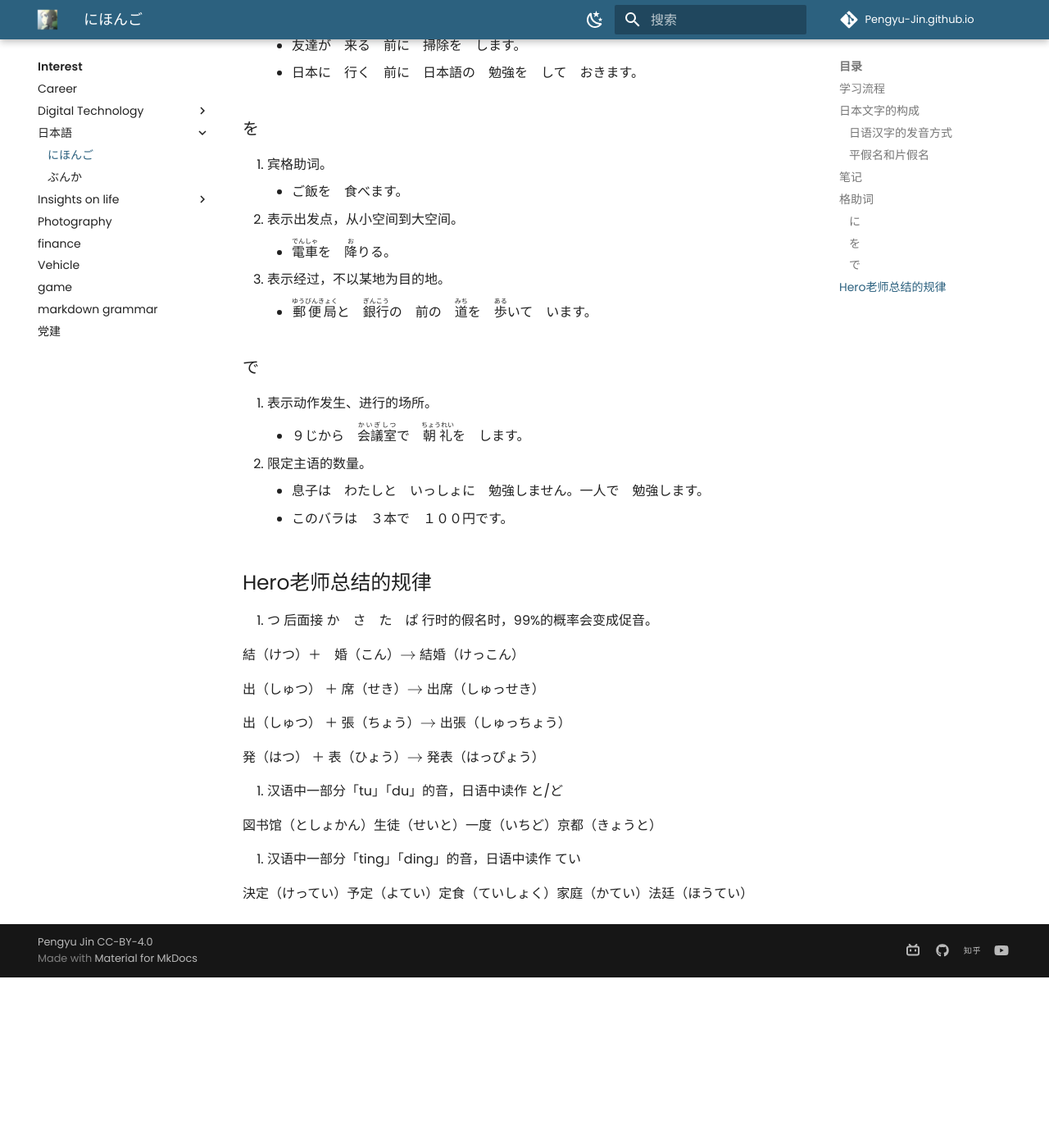
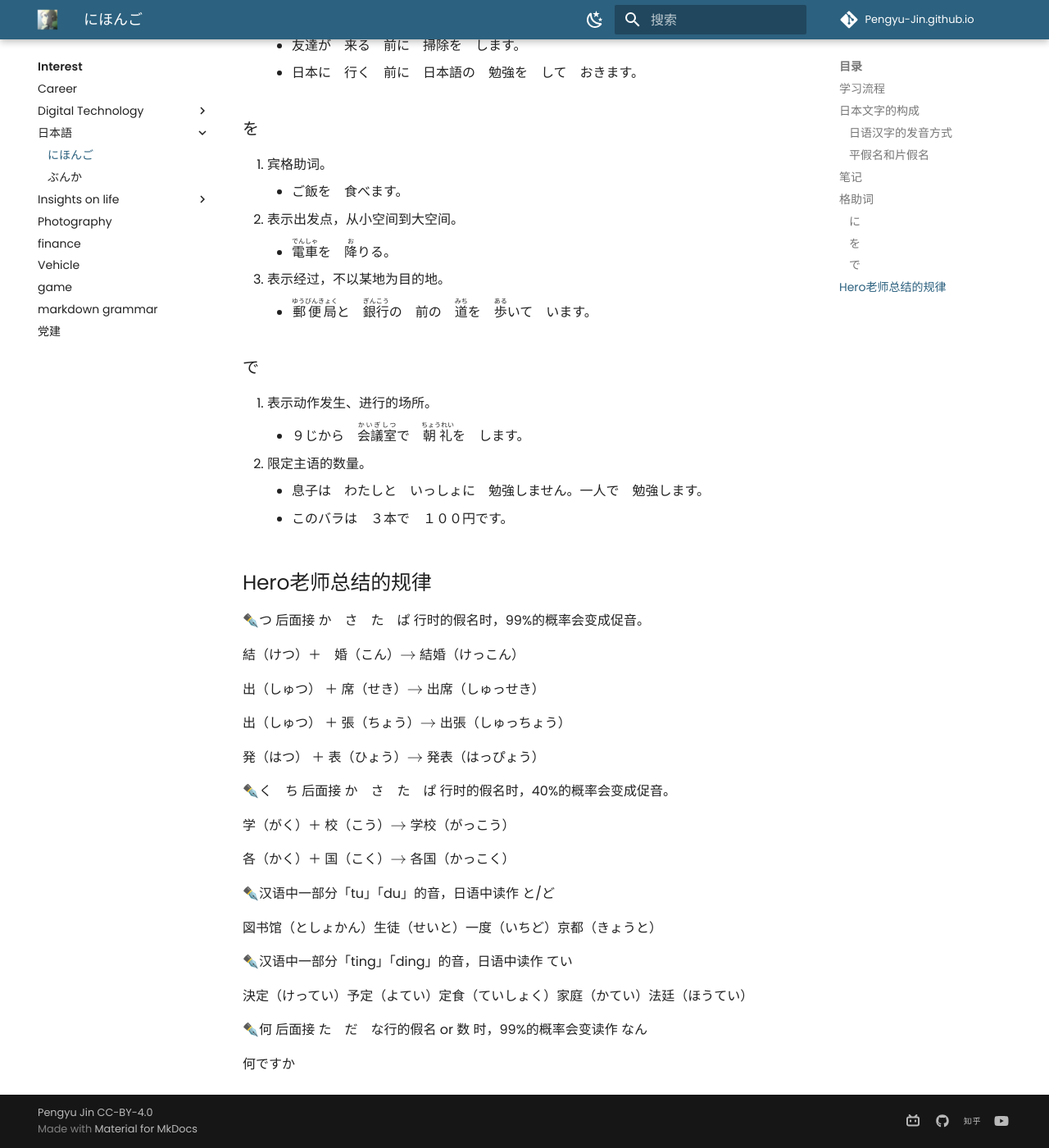
Before and after one commit to Pengyu-Jin/Pengyu-Jin.github.io, an MkDocs documentation site: the page built from docs/interest/JP-learn/50yin.md, in a window 1280 px wide and 1400 px high, scrolled down 3355 px. Shown: the whole window at 82% size. Built offline with MkDocs 1.6.1 and Material for MkDocs 9.7.7, drawn with Linux system fonts in a browser that asks for light colours; comment, search, counter and statistics services are not loaded; before the commit the page ends 4547 px from its top, so only the background shows below that.

Commit message:
update0624

```diff
--- a/docs/interest/JP-learn/50yin.md
+++ b/docs/interest/JP-learn/50yin.md
@@ -150,10 +150,20 @@
 
 発（はつ） ＋ 表（ひょう）\(\rightarrow\) 発表（はっぴょう）
 
-2. 汉语中一部分「tu」「du」的音，日语中读作 と/ど
+✒️️く　ち 后面接 か　さ　た　ぱ 行时的假名时，40%的概率会变成促音。
+
+学（がく）＋ 校（こう）\(\rightarrow\) 学校（がっこう）
+
+各（かく）＋ 国（こく）\(\rightarrow\) 各国（かっこく）
+
+️️✒️汉语中一部分「tu」「du」的音，日语中读作 と/ど
 
 図书馆（としょかん）生徒（せいと）一度（いちど）京都（きょうと）
 
-3. 汉语中一部分「ting」「ding」的音，日语中读作 てい
+️️✒️汉语中一部分「ting」「ding」的音，日语中读作 てい
 
 決定（けってい）予定（よてい）定食（ていしょく）家庭（かてい）法廷（ほうてい）
+
+️️✒️何 后面接 た　だ　な行的假名 or 数 时，99%的概率会变读作 なん
+
+何ですか
```
Also changed, not shown: other parts of docs/interest/JP-learn/50yin.md (+1 -1 lines).
